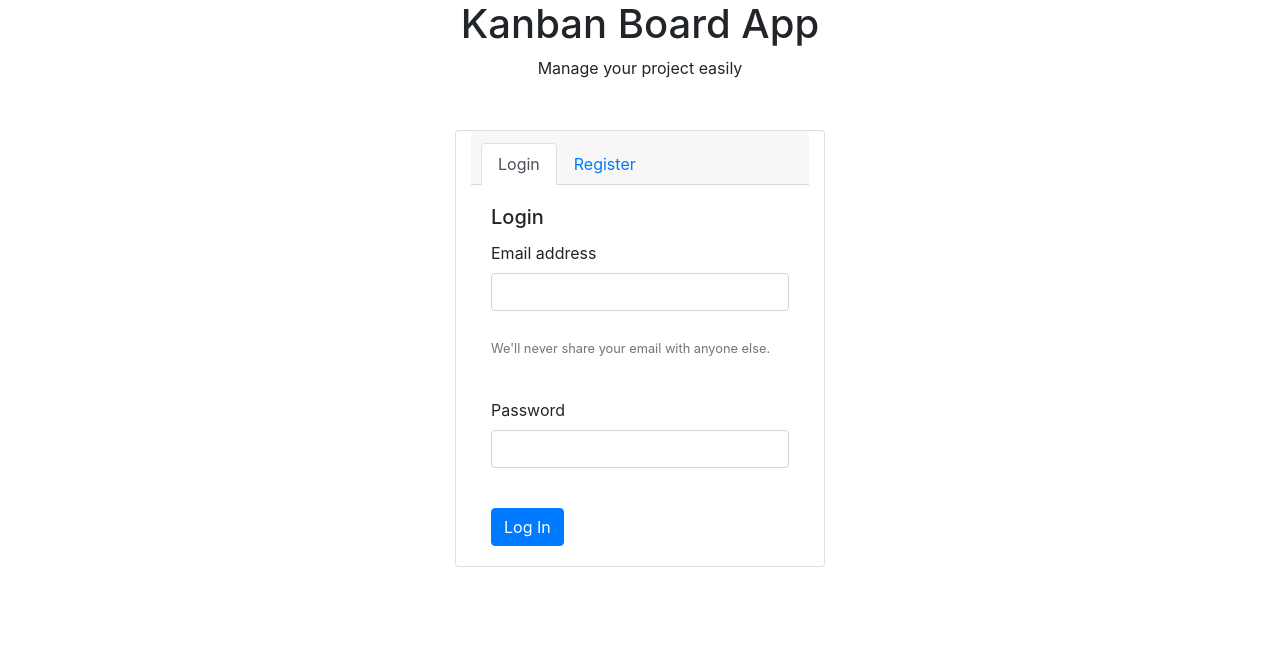
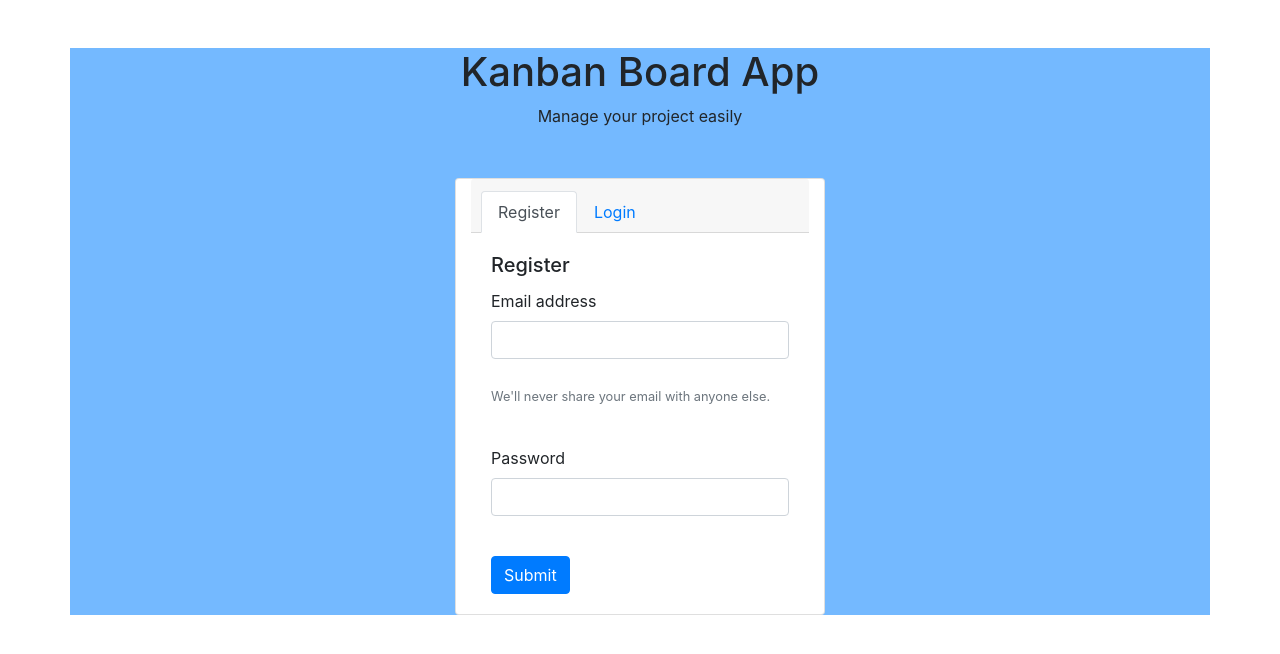
Before and after one commit to pi-46-tropical-fox/kanban-app, a Vue app in the folder client/: page / in a window 1280 px wide. Shown: the top 654 px of the page. Built offline with nearby package versions, Linux system fonts and the light colour scheme.

Commit message:
Release 3.1 -Revision

```diff
--- a/client/src/App.vue
+++ b/client/src/App.vue
@@ -1,7 +1,7 @@
 <template>
     <div class="container">
-        <h1 class= "text-center" v-if="currentPage === 'loginPage' || currentPage === 'registerPage' ">{{ message }}</h1>
-        <p class= "text-center"  v-if="currentPage === 'loginPage' || currentPage === 'registerPage' ">{{ message2 }}</p>
+        <h1 class= "text-center mt-5 " v-if="currentPage === 'loginPage' || currentPage === 'registerPage' ">{{ message }}</h1>
+        <p class= "text-center "  v-if="currentPage === 'loginPage' || currentPage === 'registerPage' ">{{ message2 }}</p>
         <AuthPage
             v-if="currentPage === 'loginPage'"
         >
@@ -20,25 +20,25 @@ import axios from './config/axios.js'
 import AuthPage from './views/Auth'
 import DashboardPage from './views/Dashboard'
 export default {
+    name: 'App',
     data() {
         return {
             message: 'Kanban Board App',
             message2: 'Manage your project easily',
-        currentPage: 'loginPage',
-        // currentPage: 'registerPage',
+            // currentPage: 'loginPage',
+            currentPage: 'registerPage',
             tasks: []
         };
     },
     components: {
         AuthPage,
         DashboardPage,
-
     },
     methods: {
 
         fetchTasks () {
             axios ({
-              url: "/tasks/",
+              url: "/tasks",
               method: 'GET',
               headers: {
                   access_token: localStorage.access_token
@@ -46,8 +46,8 @@ export default {
             })
 
             .then (({data}) => {
-                console.log (data.tasks)
-                this.tasks = data.tasks
+                console.log (data)
+                this.tasks = data
 
             })
             .catch  (err => {
@@ -56,13 +56,25 @@ export default {
 
         },
 
+
+    },
+
     created () {
-            this.checkAuth ()
+        if (localStorage.access_token) {
+              this.currentPage = 'dashboardPage'
+              this.fetchTasks ()
+
+            } else {
+              this.currentPage = 'loginPage'
             }
-    },
+    }
 
 };
 </script>
 
 <style scoped>
+* {
+    background-color: #74b9ff;
+}
+
 </style>
--- a/client/src/components/Login-1.vue
+++ b/client/src/components/Login-1.vue
@@ -4,10 +4,10 @@
             <div class="card-header">
                 <ul class="nav nav-tabs card-header-tabs">
                 <li class="nav-item">
-                <a class="nav-link active" href="#">Login</a>
+                <a class="nav-link active" v-on:click.prevent="openLogin" href="#">Login</a>
                 </li>
                 <li class="nav-item">
-                <a class="nav-link" href="#">Register</a>
+                <a class="nav-link" v-on:click.prevent="openRegister" href="#">Register</a>
                 </li>
                 </ul>
             </div>
@@ -47,12 +47,20 @@ export default {
             }
 
             this.$emit('loginSubmit', payload)
+        },
+
+        openLogin () {
+            this.$emit("openForm", "loginPage")
+        },
+
+         openRegister () {
+            this.$emit("openForm", "registerPage")
         }
     }
 }
 </script>
 
-<style>
+<style scoped>
 #cardLogin {
     display: flex;
     margin-top: 50px;
--- a/client/src/components/Register-1.vue
+++ b/client/src/components/Register-1.vue
@@ -4,10 +4,10 @@
             <div class="card-header">
                 <ul class="nav nav-tabs card-header-tabs">
                 <li class="nav-item">
-                <a class="nav-link active" href="#">Register</a>
+                <a class="nav-link active" v-on:click.prevent="openRegister" href="#">Register</a>
                 </li>
                 <li class="nav-item">
-                <a class="nav-link" href="#">Login</a>
+                <a class="nav-link" v-on:click.prevent="openLogin" href="#">Login</a>
                 </li>
                 </ul>
             </div>
@@ -47,12 +47,20 @@ export default {
             }
 
             this.$emit('registerSubmit', payload)
+        },
+
+        openLogin () {
+            this.$emit("openForm", "loginPage")
+        },
+
+         openRegister () {
+            this.$emit("openForm", "registerPage")
         }
     }
 }
 </script>
 
-<style>
+<style scoped>
 #cardRegister {
     display: flex;
     margin-top: 50px;
--- a/client/src/views/Auth.vue
+++ b/client/src/views/Auth.vue
@@ -1,11 +1,14 @@
 <template>
   <div>
     <LoginPage v-if="currentPage === 'loginPage' "
-        v-on:loginSubmit="login">
+        v-on:loginSubmit="login"
+        @openForm="openForm"
+        >
     </LoginPage>
 
     <RegisterPage v-if="currentPage === 'registerPage' "
-        v-on:registerSubmit="register">
+        v-on:registerSubmit="register"
+        @openForm="openForm">
     </RegisterPage>
 
   </div>
@@ -16,9 +19,10 @@ import axios from '../config/axios.js'
 import LoginPage from '../components/Login-1'
 import RegisterPage from '../components/Register-1'
 export default {
+    name: 'Auth',
     data () {
         return {
-            currentPage: 'loginPage'
+            currentPage: 'registerPage'
         }
     },
     components : {
@@ -36,24 +40,24 @@ export default {
             }
         },
 
-        login (payload) {
-          console.log (payload)
+        // login (payload) {
+        //   console.log (payload)
 
-          axios ({
-              url: "/users/login",
-              method: 'POST',
-              data: payload
-            })
+        //   axios ({
+        //       url: "/users/login",
+        //       method: 'POST',
+        //       data: payload
+        //     })
 
-            .then (({data}) => {
-                this.currentPage = 'dashboardPage'
-                localStorage.setItem('access_token', data.access_token)
-                console.log (data)
-            })
-            .catch  (err => {
-                console.log (err)
-            })
-        },
+        //     .then (({data}) => {
+        //         this.currentPage = 'dashboardPage'
+        //         localStorage.setItem('access_token', data.access_token)
+        //         console.log (data)
+        //     })
+        //     .catch  (err => {
+        //         console.log (err)
+        //     })
+        // },
 
         login (payload) {
           console.log (payload)
@@ -92,6 +96,10 @@ export default {
             })
         },
 
+        openForm (payload) {
+            this.currentPage = payload
+        },
+
         fetchTasks () {
             axios ({
               url: "/tasks/",
@@ -122,6 +130,6 @@ export default {
 }
 </script>
 
-<style>
+<style scoped>
 
 </style>
--- a/client/src/views/Dashboard.vue
+++ b/client/src/views/Dashboard.vue
@@ -1,26 +1,53 @@
 <template>
 <div>
-    <h1 class= "text-center" v-if="currentPage === 'dashboardPage' ">{{ message }}</h1>
-    <p class= "text-center"  v-if="currentPage === 'dashboardPage' ">{{ message2 }}</p>
+    <h1 class= "text-center mt-5 " v-if="currentPage === 'dashboardPage' ">{{ message }}</h1>
+    <p class= "text-center "  v-if="currentPage === 'dashboardPage' ">{{ message2 }}</p>
     {{tasksData}}
 </div>
 
 </template>
 
 <script>
+import axios from '../config/axios.js'
 export default {
+    name: 'Dashboard',
     data () {
         return {
             message: 'Kanban Board',
             message2: 'Dashboard View',
             currentPage: 'dashboardPage',
-            props: ['tasksData']
+
         };
     },
+    props: ['tasksData'],
+    components : {
+
+    },
+    methods : {
+        fetchTasks () {
+            axios ({
+              url: "/tasks",
+              method: 'GET',
+              headers: {
+                  access_token: localStorage.access_token
+                }
+            })
+
+            .then (({data}) => {
+                console.log (data.tasks)
+                this.tasks = data.tasks
+
+            })
+            .catch  (err => {
+                console.log (err)
+            })
+
+        },
+    }
 
 }
 </script>
 
-<style>
+<style scoped>
 
 </style>
```
Also changed, not shown: 5 other files (tests, documents, lock files or other folders). Lines whose indentation alone changed are shown as unchanged.
